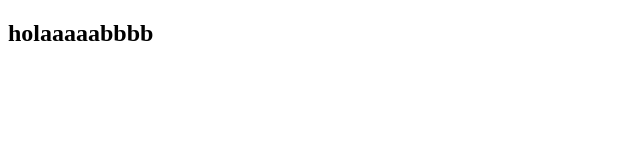
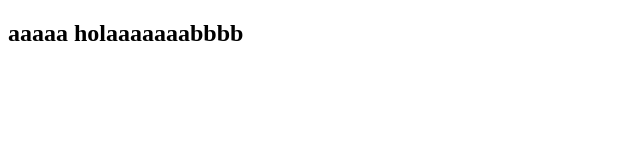
Before and after one commit to EHADJIMALICK/lamevaeninternet, a plain HTML site: page index.html in a window 1280 px wide. Shown: the whole page, without its empty margins (0-640 px from the left). Drawn offline with Linux system fonts and the light colour scheme.

Commit message:
Update index.html

```diff
--- a/index.html
+++ b/index.html
@@ -6,6 +6,6 @@
     <title>Document</title>
 </head>
 <body>
-    <h2>holaaaaabbbb</h2>
+    <h2>aaaaa holaaaaaaabbbb</h2>
 </body>
 </html>
```
